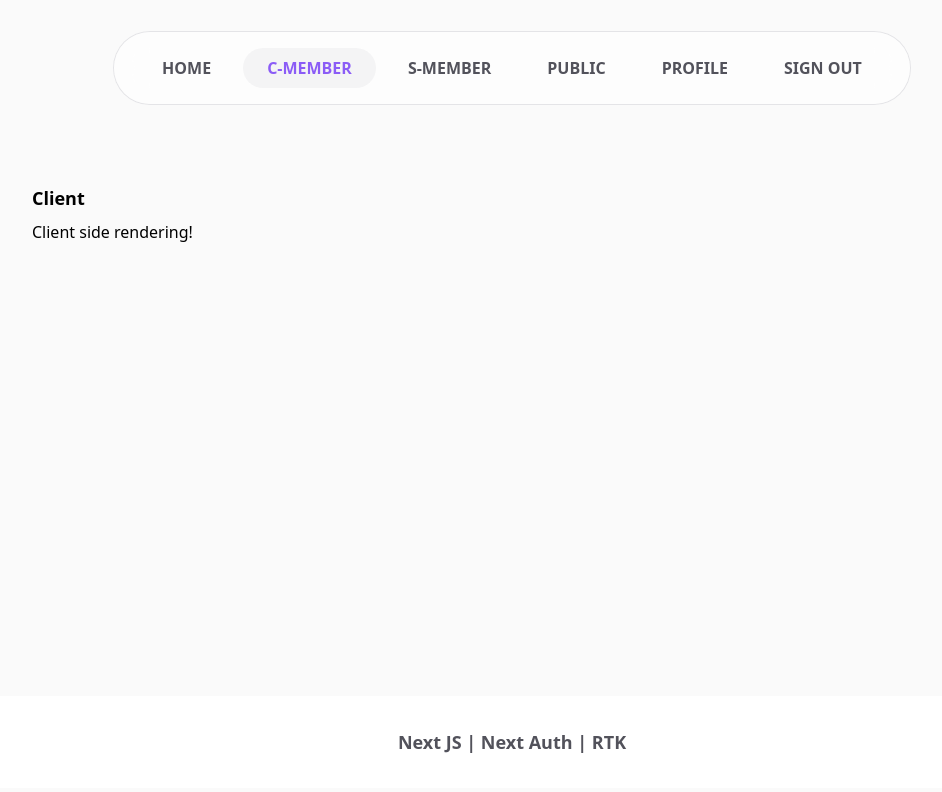
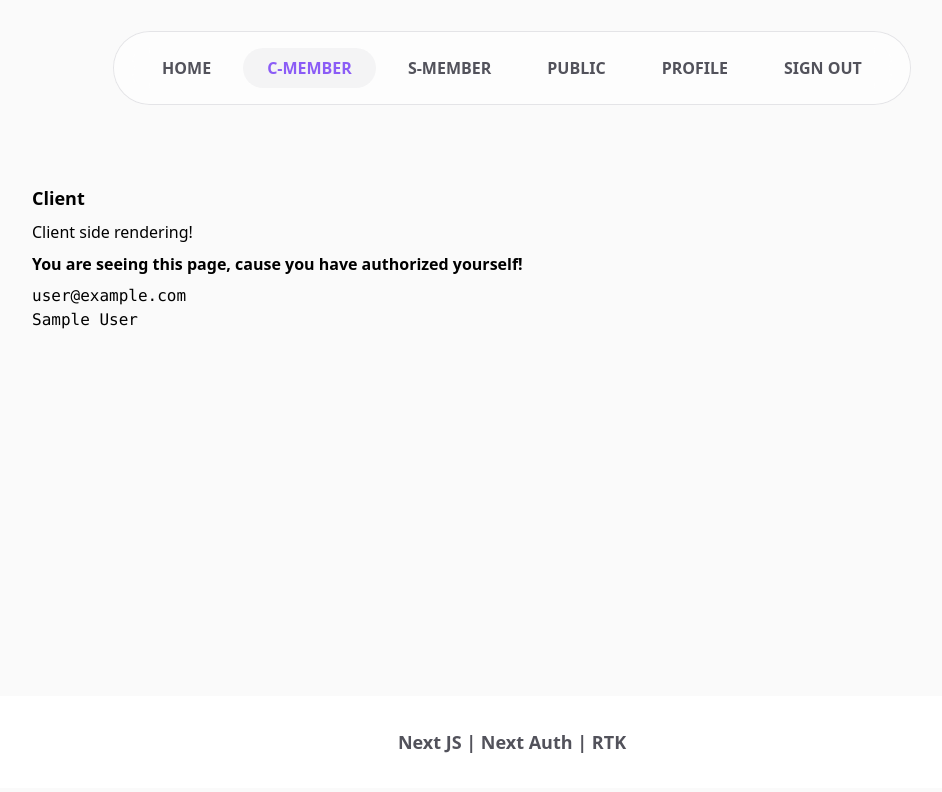
Before and after one commit to imRHB/next-auth-rtk, a Next.js app: page /client-member in a window 1280 px wide. Shown: the top 792 px of the page, without its empty margins (128-1070 px from the left). Built offline with nearby package versions, Linux system fonts and the light colour scheme; no server answers; sample sign-in values are in the browser's storage.

Commit message:
client session and server session updated

```diff
--- /dev/null
+++ b/src/app/(components)/AuthProvider.jsx
@@ -0,0 +1,7 @@
+"use client";
+
+import { SessionProvider } from "next-auth/react";
+
+export default function AuthProvider({ children }) {
+    return <SessionProvider>{children}</SessionProvider>;
+}
--- a/src/app/client-member/page.jsx
+++ b/src/app/client-member/page.jsx
@@ -1,15 +1,37 @@
-export const metadata = {
+"use client";
+
+import { useSession } from "next-auth/react";
+import { redirect } from "next/navigation";
+
+/* export const metadata = {
     title: "Client Member",
     description: "Client side rendering",
-};
+}; */
 
 export default function ClientMember() {
+    const { data: session } = useSession({
+        required: true,
+        onUnauthenticated() {
+            redirect("/api/auth/signin?callbackUrl=/client-member");
+        },
+    });
+
     return (
         <section>
             <div className="space-y-2">
                 <h3 className="text-lg font-semibold">Client</h3>
 
                 <p>Client side rendering!</p>
+
+                <div>
+                    <p className="font-semibold mb-2">
+                        You are seeing this page, cause you have authorized
+                        yourself!
+                    </p>
+                    <pre>{session?.user?.email}</pre>
+                    <pre>{session?.user?.name}</pre>
+                    <pre>{session?.user?.role}</pre>
+                </div>
             </div>
         </section>
     );
--- a/src/app/layout.jsx
+++ b/src/app/layout.jsx
@@ -2,6 +2,7 @@ import "../styles/tailwind.css";
 
 import Footer from "@/components/Footer";
 import Header from "@/components/Header";
+import AuthProvider from "./(components)/AuthProvider";
 
 export const metadata = {
     title: "Next JS | Next Auth | RTK",
@@ -11,6 +12,7 @@ export const metadata = {
 export default function RootLayout({ children }) {
     return (
         <html lang="en">
+            <AuthProvider>
                 <body className="bg-zinc-50" suppressHydrationWarning={true}>
                     <div className="mx-2 md:mx-0 sticky top-8 z-50">
                         <Header />
@@ -20,6 +22,7 @@ export default function RootLayout({ children }) {
                     </main>
                     <Footer />
                 </body>
+            </AuthProvider>
         </html>
     );
 }
--- a/src/app/server-member/page.jsx
+++ b/src/app/server-member/page.jsx
@@ -1,15 +1,35 @@
+import { getServerSession } from "next-auth";
+import { redirect } from "next/navigation";
+import { options } from "../api/auth/[...nextauth]/options";
+
 export const metadata = {
     title: "Server Member",
     description: "Server side rendering",
 };
 
-export default function ServerMember() {
+export default async function ServerMember() {
+    const session = await getServerSession(options);
+
+    if (!session) {
+        redirect("/api/auth/signin?callbackUrl=/server-member");
+    }
+
     return (
         <section>
             <div className="space-y-2">
                 <h3 className="text-lg font-semibold">Server</h3>
 
                 <p>Server side rendering!</p>
+
+                <div>
+                    <p className="font-semibold mb-2">
+                        You are seeing this page, cause you have authorized
+                        yourself!
+                    </p>
+                    <pre>{session?.user?.email}</pre>
+                    <pre>{session?.user?.name}</pre>
+                    <pre>{session?.user?.role}</pre>
+                </div>
             </div>
         </section>
     );
```
Lines whose indentation alone changed are shown as unchanged.
